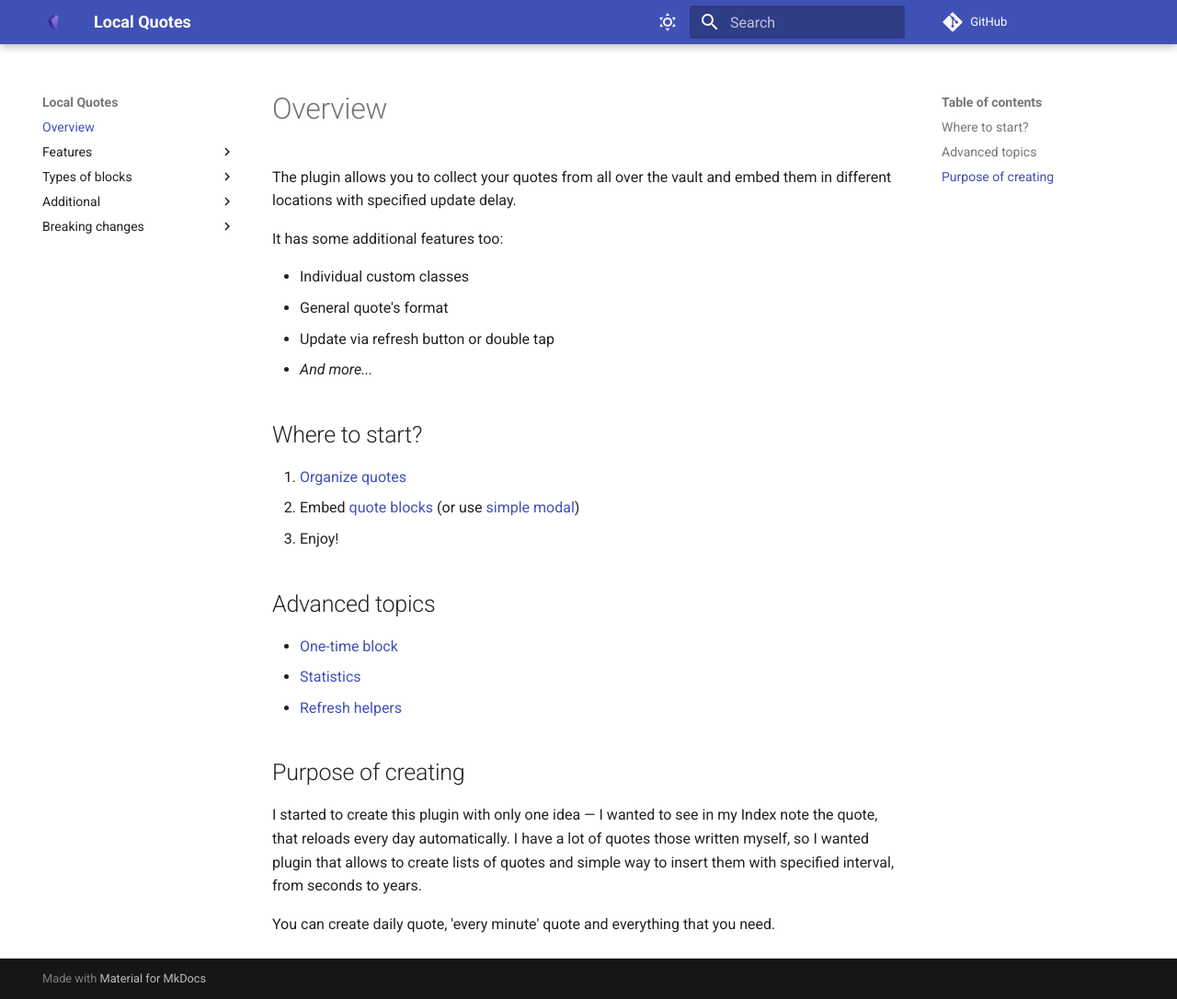
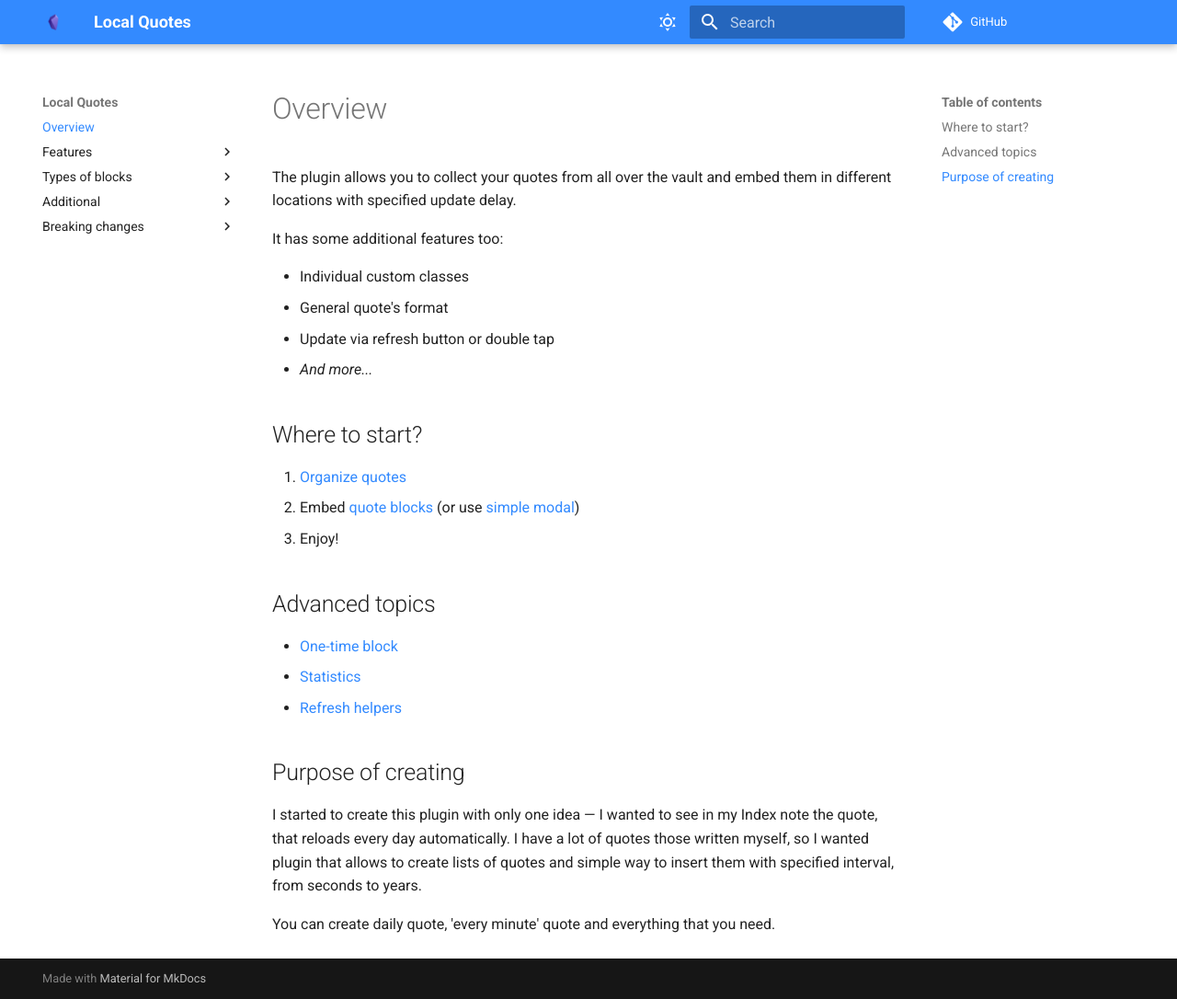
Before and after one commit to sundevista/local-quotes, an MkDocs documentation site: the page built from docs/docs/index.md, in a window 1280 px wide and 1086 px high. Shown: the whole window at 92% size. Built offline with MkDocs 1.6.1 and Material for MkDocs 9.7.7, drawn with Linux system fonts in a browser that asks for light colours; comment, search, counter and statistics services are not loaded.

Commit message:
docs(mkdocs): add extra css

```diff
--- /dev/null
+++ b/docs/docs/assets/css/extra.css
@@ -0,0 +1,6 @@
+:root > * {
+	--md-primary-fg-color:        #338aff;
+	--md-primary-fg-color--light: #4ba4e0;
+	--md-primary-fg-color--dark:  #3063a1;
+	--md-accent-fg-color:         #2f77a3;
+}
--- a/docs/mkdocs.yml
+++ b/docs/mkdocs.yml
@@ -19,6 +19,8 @@ theme:
             name: Switch to light mode
     logo: assets/obsidian.png
     favicon: assets/obsidian.png
+extra_css:
+    - assets/css/extra.css
 nav:
     - Overview: 'index.md'
     - Features:
```
